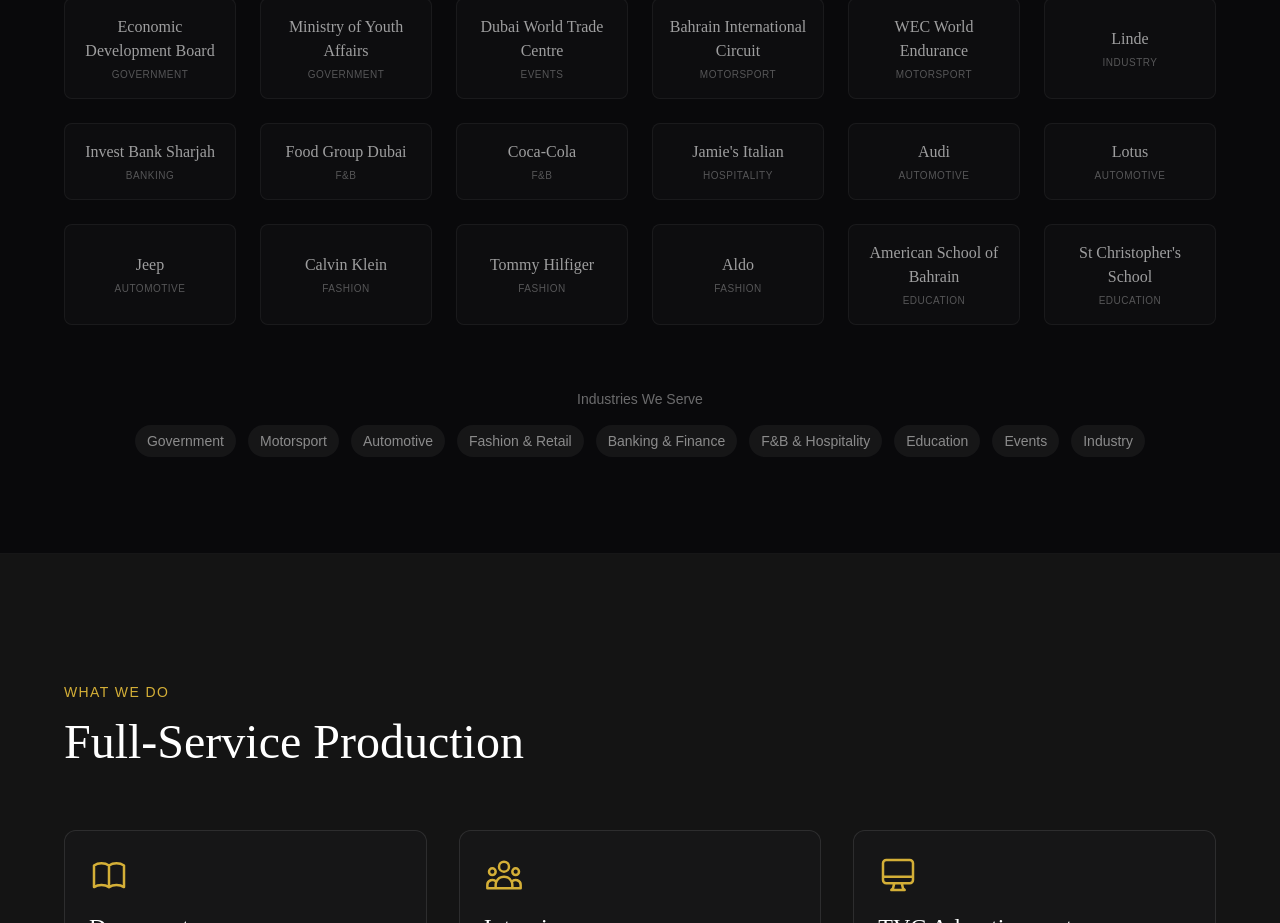
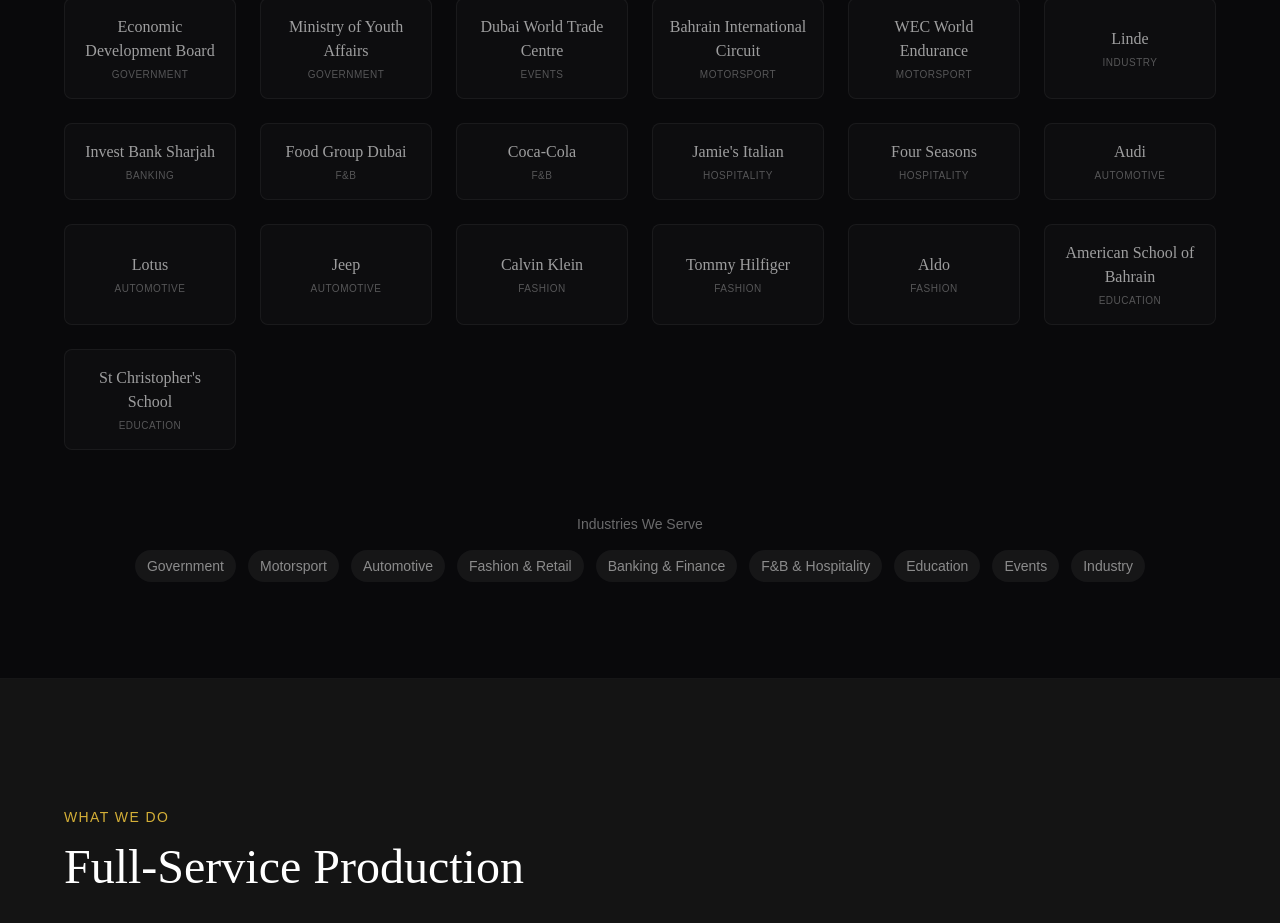
Before and after one commit to shareef6907/filmproduction, a Next.js app: page / in a window 1280 px wide. Shown: the part 2316-3239 px from the top of the page. Built offline with nearby package versions, Linux system fonts and the light colour scheme.

Commit message:
Add Four Seasons to clients

```diff
--- a/src/components/Clients.tsx
+++ b/src/components/Clients.tsx
@@ -13,6 +13,7 @@
   { name: 'Food Group Dubai', category: 'F&B' },
   { name: 'Coca-Cola', category: 'F&B' },
   { name: "Jamie's Italian", category: 'Hospitality' },
+  { name: 'Four Seasons', category: 'Hospitality' },
   { name: 'Audi', category: 'Automotive' },
   { name: 'Lotus', category: 'Automotive' },
   { name: 'Jeep', category: 'Automotive' },
```
